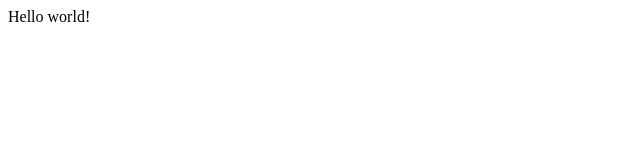
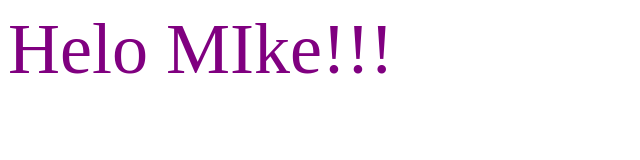
Before and after one commit to mikeisfake/gatsby-tutorial, a Gatsby site: page / in a window 1280 px wide. Shown: the whole page, without its empty margins (0-640 px from the left). Built offline with nearby package versions, Linux system fonts and the light colour scheme; Gatsby itself is replaced by a stand-in of ours.

Commit message:
refactor example as arrow function

```diff
--- a/src/pages/index.js
+++ b/src/pages/index.js
@@ -1,5 +1,13 @@
 import React from "react"
 
-export default function Home() {
-  return <div>Hello world!</div>
+// export default function Home() {
+//   return <div style={{ color: `purple`, fontSize: `72px` }}>Hello Gatsby!</div>
+// }
+
+const Home = () => {
+  return <div style={{ color: `purple`, fontSize: `72px` }} >
+    Helo MIke!!!
+  </div>
 }
+
+export default Home
```
